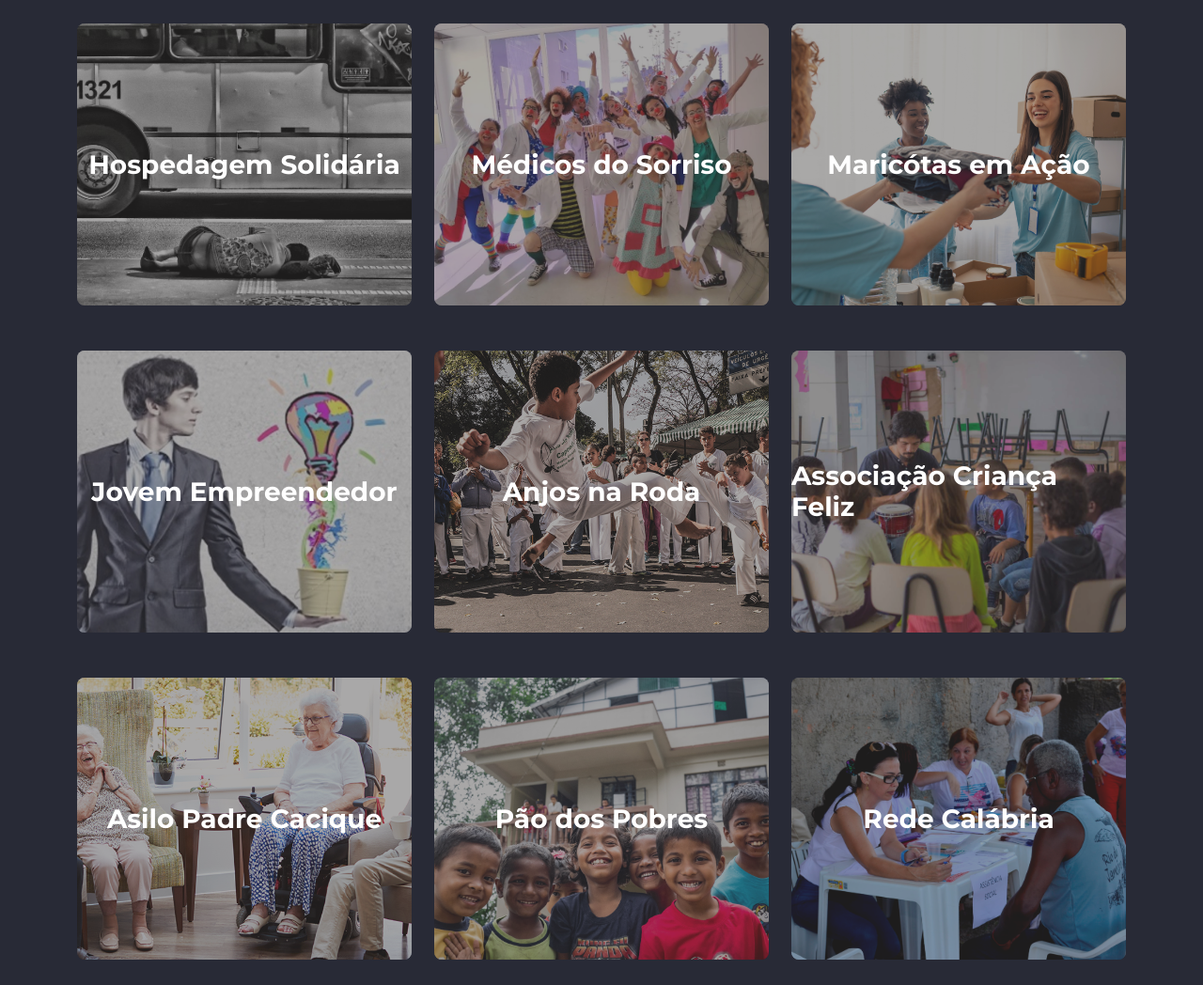
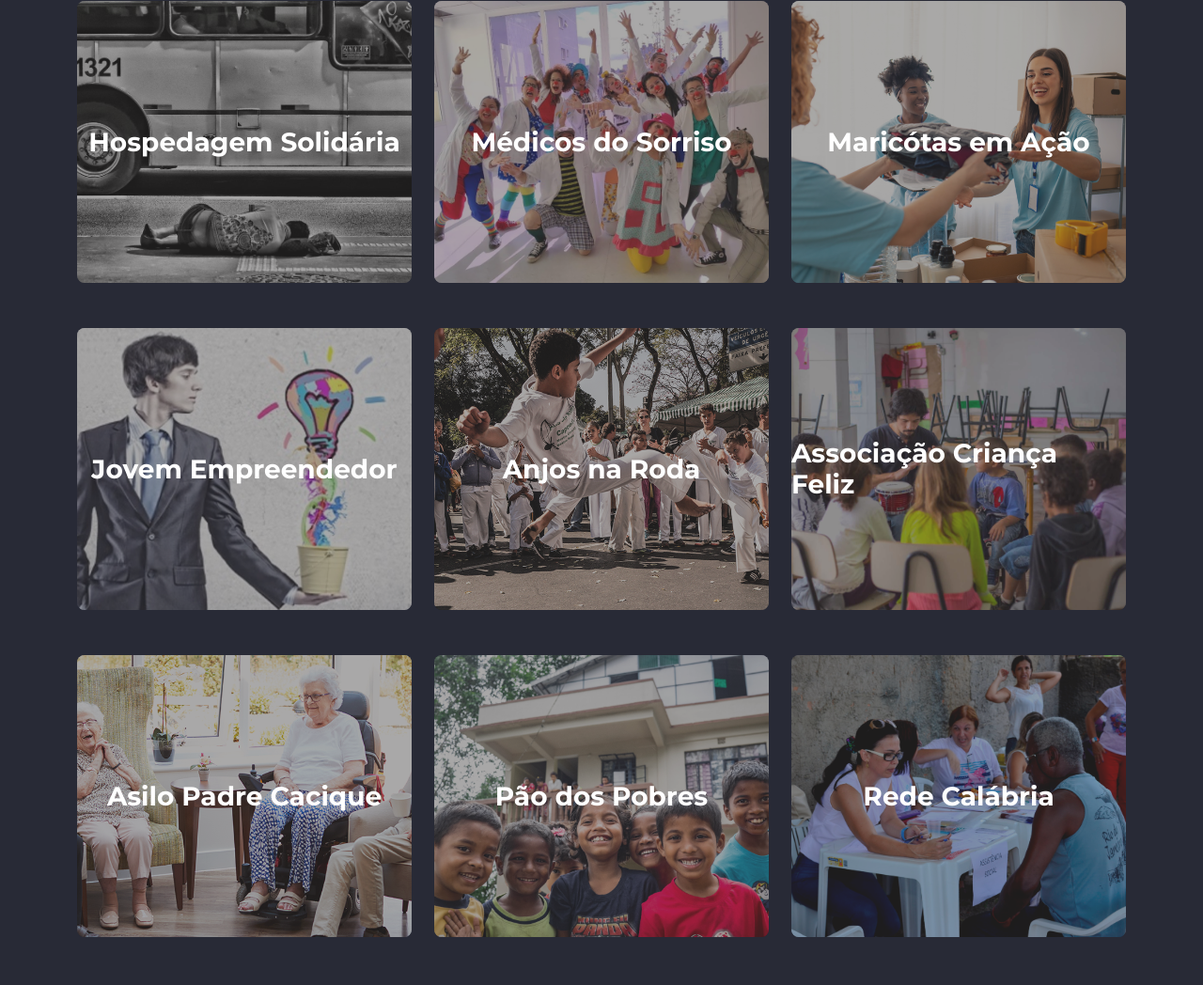
Before and after one commit to LeonardoBrizolla/unisolidario, a plain HTML site: page index.html in a window 1280 px wide. Shown: the part 941-1989 px from the top of the page at 94% size. Drawn offline with nearby package versions, Linux system fonts and the light colour scheme.

Commit message:
Fix post

```diff
--- a/index.html
+++ b/index.html
@@ -106,15 +106,15 @@
           Projetos Sociais
         </h2>
 
-        <div class="divider-custom rm-margin-bottom">
+        <div class="divider-custom">
           <div class="divider-custom-line"></div>
           <div class="divider-custom-icon"><i class="fas fa-star"></i></div>
           <div class="divider-custom-line"></div>
         </div>
         <!-- PROJETOS-->
-        <div class="row justify-content-center row-projects">
+        <div class="row justify-content-center">
           <!-- PROEJO 1 - Hospedagem Solidária -->
-          <div class="col-md-6 col-lg-4">
+          <div class="col-md-6 col-lg-4 mb-5">
             <div
               class="portfolio-item mx-auto"
               data-bs-toggle="modal"
@@ -207,7 +207,7 @@
             </div>
           </div>
           <!-- PROEJO 4 - Jovem Empreendedor-->
-          <div class="col-md-6 col-lg-4 mb-lg-0">
+          <div class="col-md-6 col-lg-4 mb-5">
             <div
               class="portfolio-item mx-auto"
               data-bs-toggle="modal"
@@ -238,7 +238,7 @@
             </div>
           </div>
           <!-- PROEJO 5 - Anjos na Roda-->
-          <div class="col-md-6 col-lg-4 mb-md-0">
+          <div class="col-md-6 col-lg-4 mb-md-0 mb-5">
             <div
               class="portfolio-item mx-auto"
               data-bs-toggle="modal"
@@ -269,7 +269,7 @@
             </div>
           </div>
           <!-- PROEJO 6 - Associação Criança Feliz-->
-          <div class="col-md-6 col-lg-4  mb-md-0">
+          <div class="col-md-6 col-lg-4 mb-5">
             <div
               class="portfolio-item mx-auto"
               data-bs-toggle="modal"
@@ -300,7 +300,7 @@
             </div>
           </div>
           <!-- PROEJO 7 - Asilo Padre Cacique -->
-          <div class="col-md-6 col-lg-4">
+          <div class="col-md-6 col-lg-4 mb-5">
             <div
               class="portfolio-item mx-auto"
               data-bs-toggle="modal"
@@ -331,7 +331,7 @@
             </div>
           </div>
           <!-- PROEJO 8 - Pão dos Pobres -->
-          <div class="col-md-6 col-lg-4">
+          <div class="col-md-6 col-lg-4 mb-5 mb-md-0">
             <div
               class="portfolio-item mx-auto"
               data-bs-toggle="modal"
@@ -362,7 +362,7 @@
             </div>
           </div>
           <!-- PROEJO 9 - Rede Calábria -->
-        <div class="col-md-6 col-lg-4">
+          <div class="col-md-6 col-lg-4 mb-5 mb-md-0">
             <div
               class="portfolio-item mx-auto"
               data-bs-toggle="modal"
@@ -423,7 +423,8 @@
               Plataforma/site, em forma de Blog, com intuito de cadastrar e
               reunir informações de empresas, entidades e ONG's com fins
               assistenciais e sociais para exposição de seus contatos, resumo de
-              suas principais atividades, objetivos, missões e em um único local.
+              suas principais atividades, objetivos, missões e em um único
+              local.
             </p>
           </div>
         </div>
@@ -982,10 +983,11 @@
                   <p class="mb-4">Asilo Padre Cacique</p>
                   <h2>PROPÓSITO</h2>
                   <p class="mb-4">
-                    O Asilo Padre Cacique acolhe e mantém pessoas idosas a partir
-                    dos 60 anos de idade em situação de vulnerabilidade social, executando
-                    serviços, programas, projetos e benefícios socioassistenciais,
-                    culturais e recreativos de forma gratuita e de caráter continuado prolongado.
+                    O Asilo Padre Cacique acolhe e mantém pessoas idosas a
+                    partir dos 60 anos de idade em situação de vulnerabilidade
+                    social, executando serviços, programas, projetos e
+                    benefícios socioassistenciais, culturais e recreativos de
+                    forma gratuita e de caráter continuado prolongado.
                   </p>
                   <h2>LOCAL</h2>
                   <p class="mb-4">
@@ -1062,9 +1064,10 @@
                   <p class="mb-4">Fundação Pão dos Pobres</p>
                   <h2>PROPÓSITO</h2>
                   <p class="mb-4">
-                    Com a ajuda de doações, trabalhamos na construção de um projeto
-                    de vida para nossas crianças e nossos jovens, a maioria em
-                    situação de vulnerabilidade social, pobreza ou violação de direitos.
+                    Com a ajuda de doações, trabalhamos na construção de um
+                    projeto de vida para nossas crianças e nossos jovens, a
+                    maioria em situação de vulnerabilidade social, pobreza ou
+                    violação de direitos.
                   </p>
                   <h2>LOCAL</h2>
                   <p class="mb-4">
@@ -1141,12 +1144,14 @@
                   <p class="mb-4">Rede Calábria</p>
                   <h2>PROPÓSITO</h2>
                   <p class="mb-4">
-                    A Rede Clábria é responsável pela gestão, das atividades socioassistenciais
-                    e educacionais do Calábria, CPIJ ABENSA e Escolas Infantis, sendo elo de
-                    ligação, diálogo, aprendizado, colaboração e comunhão institucional entre
-                    as atividades, profissionais e sociedade. São 21 unidades atuando em 13 bairros
-                    da capital gaúcha que impactam anualmente a vida de mais de 30 mil crianças,
-                    adolescentes, jovens, adultos e idosos.
+                    A Rede Clábria é responsável pela gestão, das atividades
+                    socioassistenciais e educacionais do Calábria, CPIJ ABENSA e
+                    Escolas Infantis, sendo elo de ligação, diálogo,
+                    aprendizado, colaboração e comunhão institucional entre as
+                    atividades, profissionais e sociedade. São 21 unidades
+                    atuando em 13 bairros da capital gaúcha que impactam
+                    anualmente a vida de mais de 30 mil crianças, adolescentes,
+                    jovens, adultos e idosos.
                   </p>
                   <h2>LOCAL</h2>
                   <p class="mb-4">
```
Also changed, not shown: css/styles.css. Lines whose indentation alone changed are shown as unchanged.
